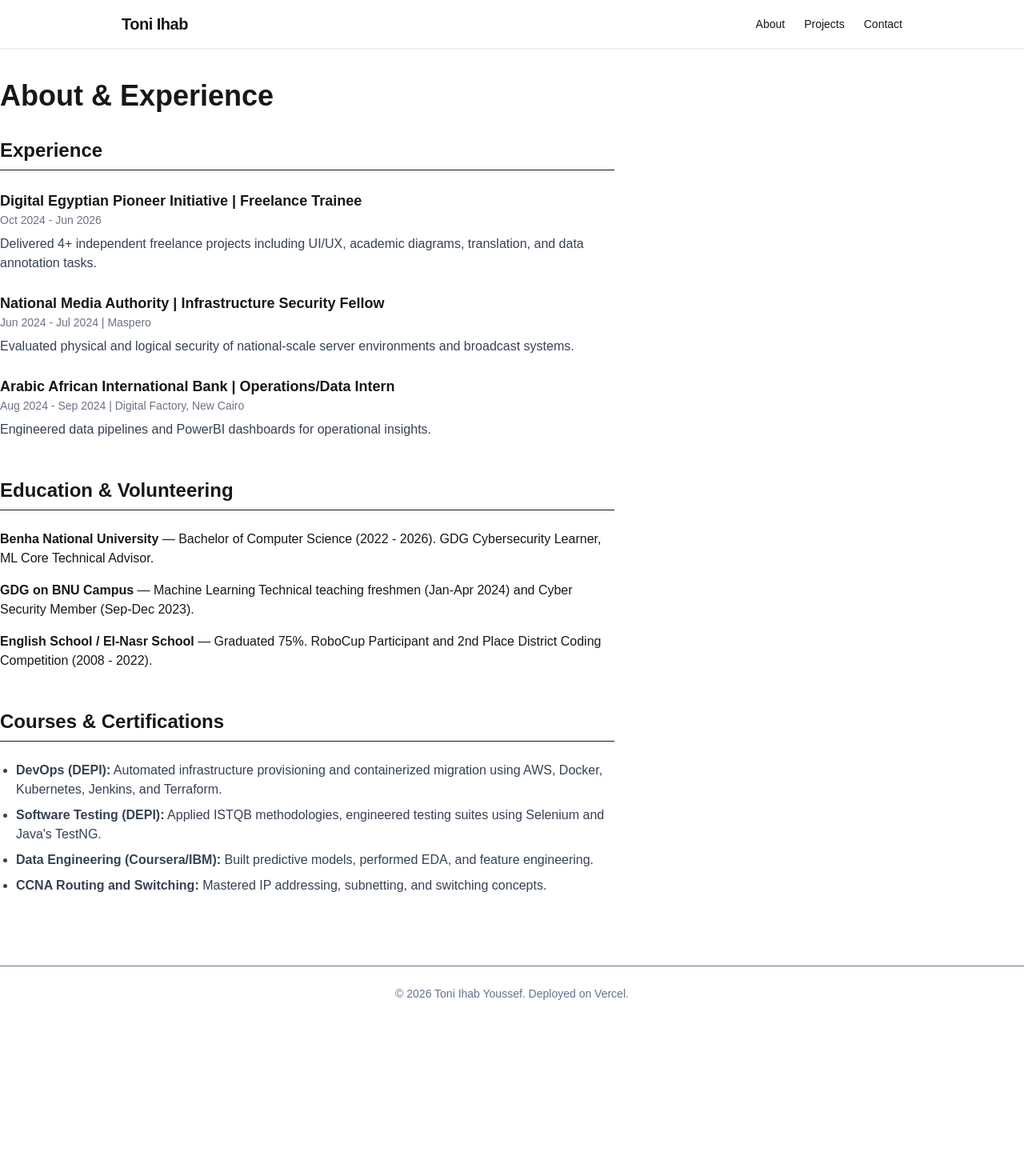
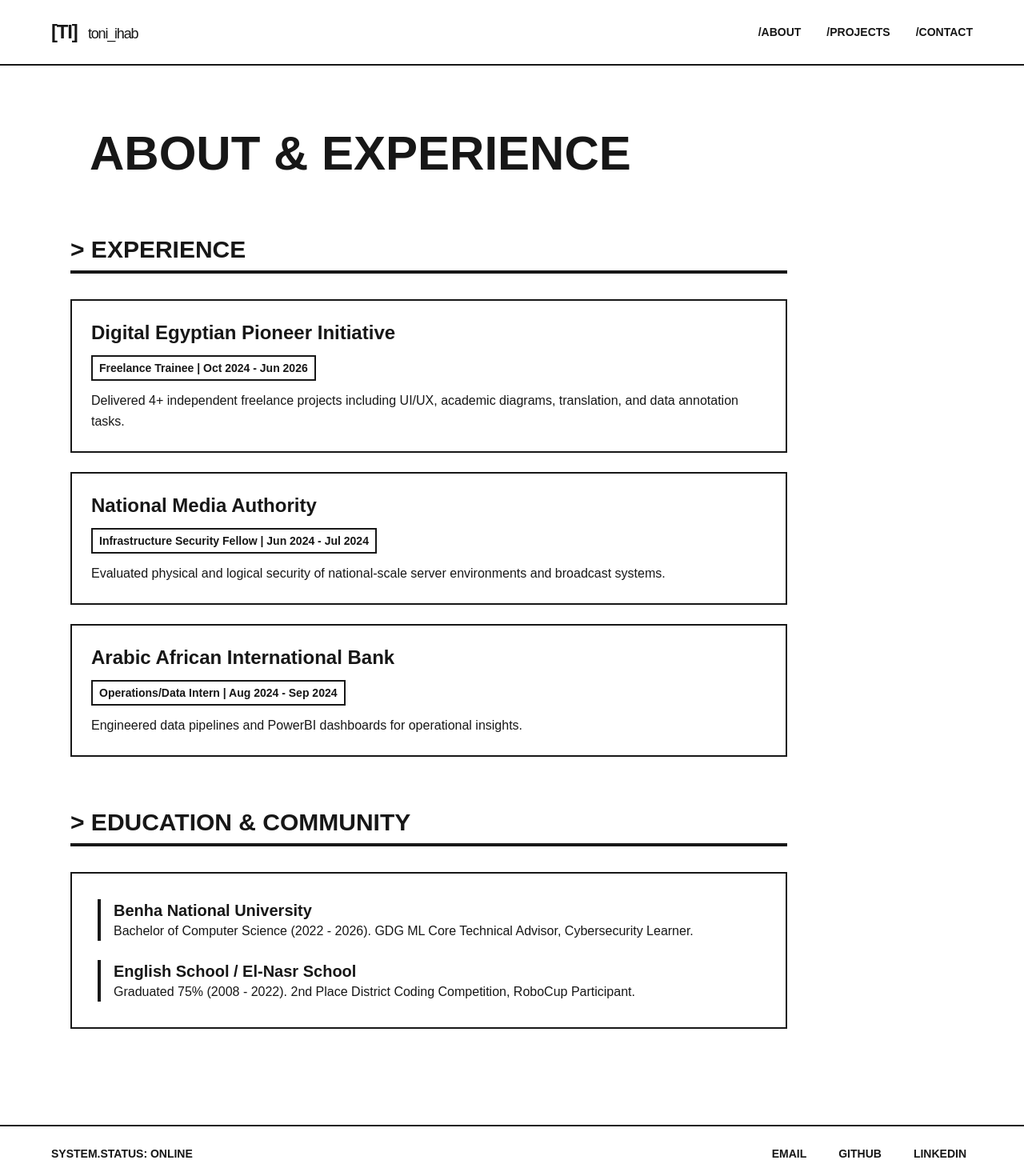
Before and after one commit to tokihab/portfolio, a Next.js app: page /about in a window 1280 px wide. Shown: the top 1470 px of the page at 80% size. Before the commit the page ends 1276 px from the top, so only its background shows below. Built offline with nearby package versions, Linux system fonts and the light colour scheme.

Commit message:
claude sucks

```diff
--- a/app/about/page.tsx
+++ b/app/about/page.tsx
@@ -1,46 +1,43 @@
 export default function About() {
   return (
-    <div className="space-y-12 py-10 max-w-3xl">
-      <h1 className="text-4xl font-bold mb-8">About & Experience</h1>
+    <div className="py-12 max-w-4xl space-y-16">
+      <h1 className="text-6xl font-space font-extrabold uppercase bg-dark text-beige inline-block px-6 py-2 shadow-brutal">
+        About & Experience
+      </h1>
 
-      <section>
-        <h2 className="text-2xl font-semibold border-b pb-2 mb-6">Experience</h2>
+      <section className="space-y-8">
+        <h2 className="text-3xl font-space font-bold border-b-4 border-dark pb-2 uppercase">{">"} Experience</h2>
         <div className="space-y-6">
-          <div>
-            <h3 className="font-bold text-lg">Digital Egyptian Pioneer Initiative | Freelance Trainee</h3>
-            <p className="text-sm text-gray-500 mb-2">Oct 2024 - Jun 2026</p>
-            <p className="text-gray-700">Delivered 4+ independent freelance projects including UI/UX, academic diagrams, translation, and data annotation tasks.</p>
+          <div className="border-2 border-dark p-6 bg-offWhite shadow-brutal-sm">
+            <h3 className="font-space font-bold text-2xl">Digital Egyptian Pioneer Initiative</h3>
+            <p className="text-sm font-bold bg-beige border-2 border-dark px-2 py-1 inline-block my-3">Freelance Trainee | Oct 2024 - Jun 2026</p>
+            <p className="leading-relaxed font-medium">Delivered 4+ independent freelance projects including UI/UX, academic diagrams, translation, and data annotation tasks.</p>
           </div>
-          <div>
-            <h3 className="font-bold text-lg">National Media Authority | Infrastructure Security Fellow</h3>
-            <p className="text-sm text-gray-500 mb-2">Jun 2024 - Jul 2024 | Maspero</p>
-            <p className="text-gray-700">Evaluated physical and logical security of national-scale server environments and broadcast systems.</p>
+          <div className="border-2 border-dark p-6 bg-beige shadow-brutal-sm">
+            <h3 className="font-space font-bold text-2xl">National Media Authority</h3>
+            <p className="text-sm font-bold bg-offWhite border-2 border-dark px-2 py-1 inline-block my-3">Infrastructure Security Fellow | Jun 2024 - Jul 2024</p>
+            <p className="leading-relaxed font-medium">Evaluated physical and logical security of national-scale server environments and broadcast systems.</p>
           </div>
-          <div>
-            <h3 className="font-bold text-lg">Arabic African International Bank | Operations/Data Intern</h3>
-            <p className="text-sm text-gray-500 mb-2">Aug 2024 - Sep 2024 | Digital Factory, New Cairo</p>
-            <p className="text-gray-700">Engineered data pipelines and PowerBI dashboards for operational insights.</p>
+          <div className="border-2 border-dark p-6 bg-offWhite shadow-brutal-sm">
+            <h3 className="font-space font-bold text-2xl">Arabic African International Bank</h3>
+            <p className="text-sm font-bold bg-beige border-2 border-dark px-2 py-1 inline-block my-3">Operations/Data Intern | Aug 2024 - Sep 2024</p>
+            <p className="leading-relaxed font-medium">Engineered data pipelines and PowerBI dashboards for operational insights.</p>
           </div>
         </div>
       </section>
 
-      <section>
-        <h2 className="text-2xl font-semibold border-b pb-2 mb-6">Education & Volunteering</h2>
-        <div className="space-y-4">
-          <p><strong>Benha National University</strong> — Bachelor of Computer Science (2022 - 2026). GDG Cybersecurity Learner, ML Core Technical Advisor.</p>
-          <p><strong>GDG on BNU Campus</strong> — Machine Learning Technical teaching freshmen (Jan-Apr 2024) and Cyber Security Member (Sep-Dec 2023).</p>
-          <p><strong>English School / El-Nasr School</strong> — Graduated 75%. RoboCup Participant and 2nd Place District Coding Competition (2008 - 2022).</p>
+      <section className="space-y-8">
+        <h2 className="text-3xl font-space font-bold border-b-4 border-dark pb-2 uppercase">{">"} Education & Community</h2>
+        <div className="border-2 border-dark p-8 bg-beige shadow-brutal space-y-6 font-medium">
+          <div className="border-l-4 border-dark pl-4">
+            <strong className="text-xl font-space">Benha National University</strong><br/>
+            Bachelor of Computer Science (2022 - 2026). GDG ML Core Technical Advisor, Cybersecurity Learner.
+          </div>
+          <div className="border-l-4 border-dark pl-4">
+            <strong className="text-xl font-space">English School / El-Nasr School</strong><br/>
+            Graduated 75% (2008 - 2022). 2nd Place District Coding Competition, RoboCup Participant.
+          </div>
         </div>
-      </section>
-
-      <section>
-        <h2 className="text-2xl font-semibold border-b pb-2 mb-6">Courses & Certifications</h2>
-        <ul className="list-disc pl-5 space-y-2 text-gray-700">
-          <li><strong>DevOps (DEPI):</strong> Automated infrastructure provisioning and containerized migration using AWS, Docker, Kubernetes, Jenkins, and Terraform.</li>
-          <li><strong>Software Testing (DEPI):</strong> Applied ISTQB methodologies, engineered testing suites using Selenium and Java's TestNG.</li>
-          <li><strong>Data Engineering (Coursera/IBM):</strong> Built predictive models, performed EDA, and feature engineering.</li>
-          <li><strong>CCNA Routing and Switching:</strong> Mastered IP addressing, subnetting, and switching concepts.</li>
-        </ul>
       </section>
     </div>
   );
--- /dev/null
+++ b/app/components/slider.tsx
@@ -0,0 +1,27 @@
+"use client";
+import { useState } from "react";
+
+export default function Slider({ slides }: { slides: string[] }) {
+  const [currentIndex, setCurrentIndex] = useState(0);
+
+  const nextSlide = () => setCurrentIndex((prev) => (prev === slides.length - 1 ? 0 : prev + 1));
+  const prevSlide = () => setCurrentIndex((prev) => (prev === 0 ? slides.length - 1 : prev - 1));
+
+  return (
+    <div className="border-2 border-dark bg-beige shadow-brutal flex flex-col h-full">
+      <div className="flex-grow flex items-center justify-center p-4 bg-offWhite border-b-2 border-dark min-h-[300px]">
+        {/* Placeholder rendering - replace img src with actual slide paths later */}
+        <img src={slides[currentIndex]} alt={`Slide ${currentIndex + 1}`} className="max-h-full object-contain" />
+      </div>
+      <div className="flex justify-between items-center p-3 font-space font-bold bg-beige">
+        <button onClick={prevSlide} className="px-4 py-1 border-2 border-dark hover:bg-dark hover:text-offWhite transition-colors">
+          {"< PREV"}
+        </button>
+        <span className="text-sm">{currentIndex + 1} / {slides.length}</span>
+        <button onClick={nextSlide} className="px-4 py-1 border-2 border-dark hover:bg-dark hover:text-offWhite transition-colors">
+          {"NEXT >"}
+        </button>
+      </div>
+    </div>
+  );
+}
--- a/app/layout.tsx
+++ b/app/layout.tsx
@@ -1,25 +1,45 @@
-import './globals.css'
-import Link from 'next/link'
+import Link from 'next/link';
+import { Space_Grotesk, JetBrains_Mono } from 'next/font/google';
+import './globals.css';
+
+const spaceGrotesk = Space_Grotesk({ subsets: ['latin'], variable: '--font-space' });
+const jetbrainsMono = JetBrains_Mono({ subsets: ['latin'], variable: '--font-mono' });
 
 export default function RootLayout({ children }: { children: React.ReactNode }) {
   return (
-    <html lang="en">
-      <body className="bg-slate-50 text-slate-900 font-sans min-h-screen flex flex-col">
-        <nav className="bg-white shadow-sm py-4">
-          <div className="max-w-5xl mx-auto px-6 flex justify-between items-center">
-            <Link href="/" className="font-bold text-xl tracking-tight">Toni Ihab</Link>
-            <div className="space-x-6 text-sm font-medium">
-              <Link href="/about" className="hover:text-blue-600 transition">About</Link>
-              <Link href="/projects" className="hover:text-blue-600 transition">Projects</Link>
-              <Link href="/contact" className="hover:text-blue-600 transition">Contact</Link>
+    <html lang="en" className={`${spaceGrotesk.variable} ${jetbrainsMono.variable}`}>
+      <body className="bg-bgWhite text-dark font-mono antialiased flex flex-col min-h-screen">
+        {/* Simple Navigation */}
+        <nav className="p-6 bg-bgWhite sticky top-0 z-50 border-b-2 border-dark">
+          <div className="max-w-6xl mx-auto flex flex-col md:flex-row justify-between items-center gap-4">
+            <Link href="/" className="font-space font-bold text-2xl tracking-tighter">
+              [TI] <span className="text-lg font-mono font-normal ml-2">toni_ihab</span>
+            </Link>
+            <div className="space-x-8 text-sm font-bold font-space uppercase">
+              <Link href="/about" className="hover:underline underline-offset-4 decoration-2">/about</Link>
+              <Link href="/projects" className="hover:underline underline-offset-4 decoration-2">/projects</Link>
+              <Link href="/contact" className="hover:underline underline-offset-4 decoration-2">/contact</Link>
             </div>
           </div>
         </nav>
-        <main className="flex-grow">{children}</main>
-        <footer className="py-6 text-center text-sm text-slate-500 border-t mt-12">
-          © 2026 Toni Ihab Youssef. Deployed on Vercel.
+
+        {/* Main Content */}
+        <main className="max-w-6xl mx-auto p-6 flex-grow w-full">
+          {children}
+        </main>
+
+        {/* Brutalist Footer */}
+        <footer className="border-t-2 border-dark bg-beige p-6 mt-12">
+          <div className="max-w-6xl mx-auto flex flex-col md:flex-row justify-between items-center gap-4 font-bold text-sm uppercase">
+            <p>SYSTEM.STATUS: ONLINE</p>
+            <div className="space-x-6">
+              <a href="mailto:tony0100512@cs.bnu.edu.eg" className="hover:bg-dark hover:text-offWhite px-2 py-1 transition-colors">EMAIL</a>
+              <a href="https://github.com/tokihab" target="_blank" className="hover:bg-dark hover:text-offWhite px-2 py-1 transition-colors">GITHUB</a>
+              <a href="https://www.linkedin.com/in/toni-ihab/" target="_blank" className="hover:bg-dark hover:text-offWhite px-2 py-1 transition-colors">LINKEDIN</a>
+            </div>
+          </div>
         </footer>
       </body>
     </html>
-  )
+  );
 }
--- a/app/page.tsx
+++ b/app/page.tsx
@@ -1,56 +1,79 @@
 import Link from 'next/link';
+import Slider from './components/slider';
 
 export default function Home() {
+  // Placeholder slide arrays
+  const textAnalysisSlides = ["/api/placeholder/600/400", "/api/placeholder/600/400"];
+  const voicePipelineSlides = ["/api/placeholder/600/400", "/api/placeholder/600/400"];
+
   return (
-    <div className="space-y-16 py-10">
+    <div className="space-y-24 py-12">
       {/* Hero Section */}
-      <section className="space-y-6">
-        <h1 className="text-5xl font-extrabold tracking-tight">Toni Ihab</h1>
-        <h2 className="text-2xl text-gray-600">AI Developer</h2>
-        <p className="text-lg max-w-2xl text-gray-700">
-          Building intelligent systems, from natural language processing to real-time pipelines and cloud infrastructure.
+      <section className="space-y-6 max-w-4xl">
+        <div className="font-bold text-sm mb-2">{">"} system.init()</div>
+        <h1 className="text-6xl md:text-8xl font-space font-extrabold tracking-tighter uppercase">
+          Toni Ihab
+        </h1>
+        <h2 className="text-3xl font-space font-bold bg-dark text-beige inline-block px-4 py-1">AI Developer</h2>
+        <p className="text-xl text-dark leading-relaxed font-medium mt-4">
+          I bring AI to life in real software, from training data to building smart, working agents.
         </p>
-        <div className="flex gap-4 pt-4">
-          <a href="/cv.pdf" target="_blank" className="bg-black text-white px-5 py-2 rounded-md font-medium hover:bg-gray-800">View CV</a>
-          <a href="https://calendly.com/tony0100512-cs" target="_blank" className="border border-black px-5 py-2 rounded-md font-medium hover:bg-gray-100">Book a Call</a>
-          <a href="https://github.com/tokihab" target="_blank" className="text-gray-600 hover:text-black px-2 py-2">GitHub</a>
-          <a href="https://www.linkedin.com/in/toni-ihab/" target="_blank" className="text-gray-600 hover:text-black px-2 py-2">LinkedIn</a>
+        <div className="flex flex-wrap gap-4 pt-8">
+          <a href="/cv.pdf" target="_blank" className="bg-beige text-dark px-6 py-3 font-space font-bold border-2 border-dark shadow-brutal-sm hover:translate-y-1 hover:shadow-none transition-all">View CV</a>
+          <a href="https://calendly.com/tony0100512-cs" target="_blank" className="bg-dark text-beige px-6 py-3 font-space font-bold border-2 border-dark shadow-brutal-sm hover:translate-y-1 hover:shadow-none transition-all">Book a Call</a>
+          <a href="https://github.com/tokihab" target="_blank" className="bg-offWhite text-dark px-6 py-3 border-2 border-dark font-space font-bold shadow-brutal-sm hover:translate-y-1 hover:shadow-none transition-all">GitHub</a>
+          <a href="https://www.linkedin.com/in/toni-ihab/" target="_blank" className="bg-offWhite text-dark px-6 py-3 border-2 border-dark font-space font-bold shadow-brutal-sm hover:translate-y-1 hover:shadow-none transition-all">LinkedIn</a>
         </div>
       </section>
 
-      {/* Highlight 1: Gradio Text Analysis */}
-      <section className="space-y-6">
-        <h3 className="text-3xl font-bold border-b pb-2">Live Text Analysis</h3>
-        <div className="grid grid-cols-1 md:grid-cols-2 gap-8">
-          <div className="h-[500px] border rounded-lg overflow-hidden shadow-sm bg-white">
+      {/* Highlight 1: Text Analysis */}
+      <section className="space-y-8 bg-offWhite border-2 border-dark p-8 shadow-brutal">
+        <h3 className="text-4xl font-space font-bold uppercase border-b-2 border-dark pb-4">
+          {">"} Live Text Analysis
+        </h3>
+        <div className="grid grid-cols-1 lg:grid-cols-2 gap-8">
+          <div className="h-[500px] border-2 border-dark bg-bgWhite shadow-brutal-sm">
             <iframe
               src="https://huggingface.co/spaces/T0KII/taMASRIBERTs"
               className="w-full h-full border-0"
               title="Gradio Text Analysis"
             ></iframe>
           </div>
-          <div className="space-y-4">
-            <h4 className="text-xl font-semibold">Behind the Architecture</h4>
-            <img src="/text-slide.png" alt="Architecture Slide" className="border rounded-lg shadow-sm w-full" />
-            <p className="text-gray-600">
-              This space leverages a fine-tuned MASRIBERTv3 model to execute multi-task emotion, sentiment, and sarcasm detection on Egyptian Arabic text.
+          <div className="flex flex-col space-y-4">
+            <h4 className="text-2xl font-space font-bold bg-beige border-2 border-dark px-4 py-2 inline-block shadow-brutal-sm w-fit">Architecture</h4>
+            <div className="flex-grow">
+              <Slider slides={textAnalysisSlides} />
+            </div>
+            <p className="text-sm font-bold border-l-4 border-dark pl-4 py-2">
+              Leverages a fine-tuned MASRIBERTv3 model to execute multi-task emotion, sentiment, and sarcasm detection on Egyptian Arabic text.
             </p>
           </div>
         </div>
       </section>
 
       {/* Highlight 2: Voice Pipeline */}
-      <section className="space-y-6">
-        <h3 className="text-3xl font-bold border-b pb-2">Real-Time Voice Pipeline</h3>
-        <div className="grid grid-cols-1 md:grid-cols-2 gap-8">
-          <div className="border rounded-lg overflow-hidden shadow-sm bg-black flex items-center">
-            <video src="/voice-demo.mp4" controls className="w-full h-auto"></video>
+      <section className="space-y-8 bg-beige border-2 border-dark p-8 shadow-brutal">
+        <h3 className="text-4xl font-space font-bold uppercase border-b-2 border-dark pb-4">
+          {">"} Real-Time Voice Pipeline
+        </h3>
+        <div className="grid grid-cols-1 lg:grid-cols-2 gap-8">
+          <div className="border-2 border-dark bg-bgWhite shadow-brutal-sm flex items-center justify-center aspect-video relative">
+             {/* YouTube Placeholder */}
+             <iframe
+                className="absolute top-0 left-0 w-full h-full"
+                src="https://www.youtube.com/embed/dQw4w9WgXcQ"
+                title="YouTube video player"
+                allow="accelerometer; autoplay; clipboard-write; encrypted-media; gyroscope; picture-in-picture"
+                allowFullScreen>
+              </iframe>
           </div>
-          <div className="space-y-4">
-            <h4 className="text-xl font-semibold">Pipeline Architecture</h4>
-            <img src="/voice-slide.png" alt="Voice Pipeline Slide" className="border rounded-lg shadow-sm w-full" />
-            <p className="text-gray-600">
-              An ultra-low-latency WebRTC pipeline integrating LiveKit's infrastructure with Pipecat orchestration for real-time STT to LLM to TTS processing.
+          <div className="flex flex-col space-y-4">
+            <h4 className="text-2xl font-space font-bold bg-offWhite border-2 border-dark px-4 py-2 inline-block shadow-brutal-sm w-fit">Pipeline Flow</h4>
+            <div className="flex-grow">
+              <Slider slides={voicePipelineSlides} />
+            </div>
+            <p className="text-sm font-bold border-l-4 border-dark pl-4 py-2">
+              Ultra-low-latency WebRTC pipeline integrating LiveKit's infrastructure with Pipecat orchestration for real-time STT to LLM to TTS processing.
             </p>
           </div>
         </div>
--- a/app/projects/page.tsx
+++ b/app/projects/page.tsx
@@ -2,7 +2,7 @@ export default function Projects() {
   const projects = [
     {
       title: "MASRISENSE",
-      description: "Curated MASRISET (4.5M+ rows) and continued MLM pretraining on MASRIBERTv3. Evaluated multi-task emotion/sarcasm/sentiment detection and built a multi-scale acoustic model.",
+      description: "Curated MASRISET (4.5M+ rows) and continued MLM pretraining on MASRIBERTv3 (perplexity: 16). Evaluated multi-task emotion, sarcasm, and sentiment detection and built a multi-scale acoustic model.",
       skills: ["PyTorch", "Hugging Face", "Transformers", "CNN + BiLSTM"]
     },
     {
@@ -16,33 +16,28 @@ export default function Projects() {
       skills: ["TensorFlow", "Keras", "Attention"]
     },
     {
-      title: "Movie Recommender",
-      description: "Built collaborative filtering and content-based recommendation system for personalized movie suggestions.",
-      skills: ["NLP", "Machine Learning", "Python"]
-    },
-    {
       title: "3-DOF RPR Robotic Manipulator",
-      description: "SerialLink model with Denavit-Hartenberg parameters; validated reachability and captured automated motion data.",
+      description: "SerialLink model with Denavit-Hartenberg parameters; validated reachability and captured automated motion data for further analysis.",
       skills: ["MATLAB", "Robotics Toolbox"]
-    },
-    {
-      title: "Image Processing Toolkit",
-      description: "30+ functions for spatial/frequency domain operations with a GUI application enabling real-time manipulation.",
-      skills: ["MATLAB"]
     }
   ];
 
   return (
-    <div className="py-10">
-      <h1 className="text-4xl font-bold mb-8">All Projects</h1>
-      <div className="grid grid-cols-1 md:grid-cols-2 gap-6">
+    <div className="py-12 space-y-12">
+      <h1 className="text-6xl font-space font-extrabold uppercase bg-dark text-beige inline-block px-6 py-2 shadow-brutal">
+        Project Archive
+      </h1>
+      <div className="grid grid-cols-1 md:grid-cols-2 gap-10">
         {projects.map((proj, idx) => (
-          <div key={idx} className="border p-6 rounded-lg bg-white shadow-sm hover:shadow-md transition">
-            <h2 className="text-2xl font-semibold mb-2">{proj.title}</h2>
-            <p className="text-gray-700 mb-4">{proj.description}</p>
-            <div className="flex flex-wrap gap-2">
+          <div key={idx} className="border-2 border-dark p-8 bg-offWhite shadow-brutal flex flex-col justify-between">
+            <div>
+              <h2 className="text-3xl font-space font-bold mb-4 uppercase">{proj.title}</h2>
+              <p className="text-dark font-medium mb-8 leading-relaxed">{proj.description}</p>
+            </div>
+            <div className="flex flex-wrap gap-2 border-t-2 border-dark pt-4">
+              <span className="w-full text-xs font-bold uppercase mb-1">Architecture / Stack:</span>
               {proj.skills.map((skill, sIdx) => (
-                <span key={sIdx} className="bg-gray-100 text-gray-800 text-xs px-2 py-1 rounded font-medium">
+                <span key={sIdx} className="bg-beige text-dark text-sm px-3 py-1 font-bold border-2 border-dark shadow-[2px_2px_0px_0px_#181818]">
                   {skill}
                 </span>
               ))}
```
Also changed, not shown: app/contact/page.tsx (+23 -19 lines).
